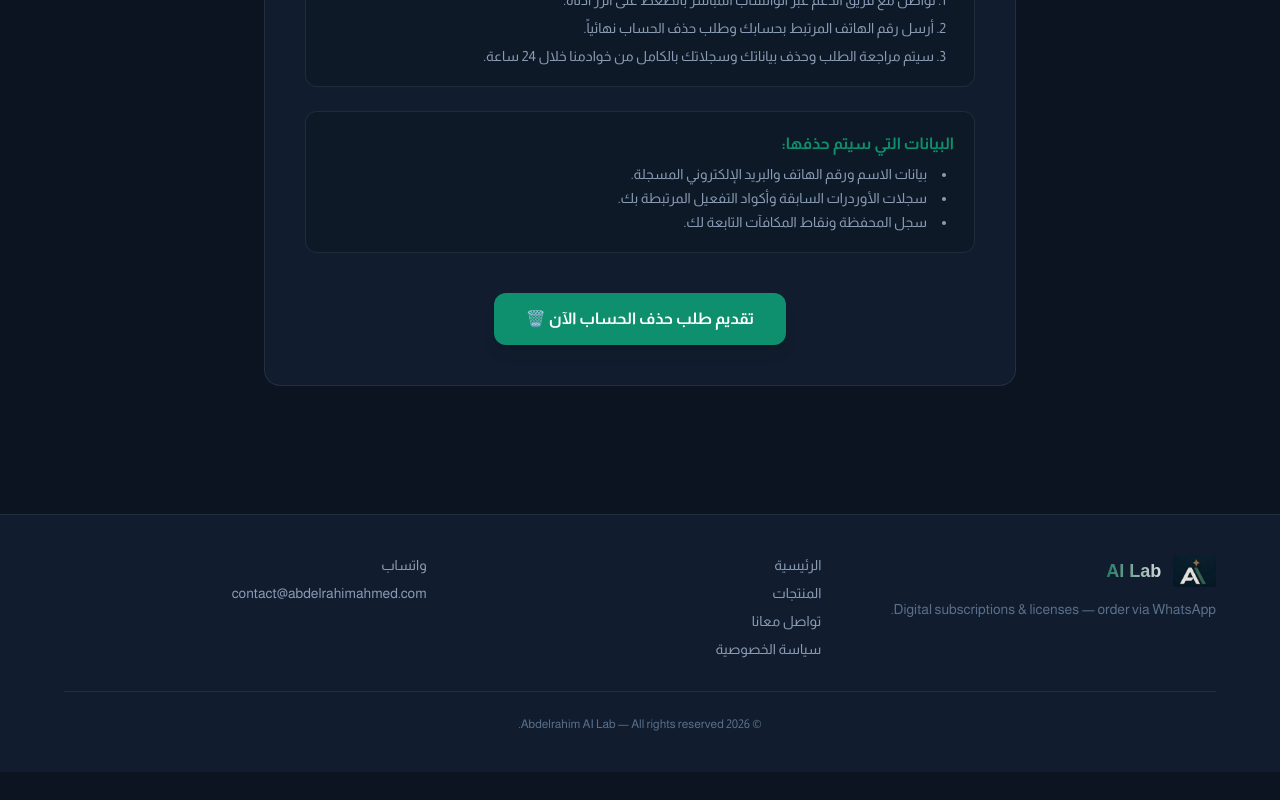
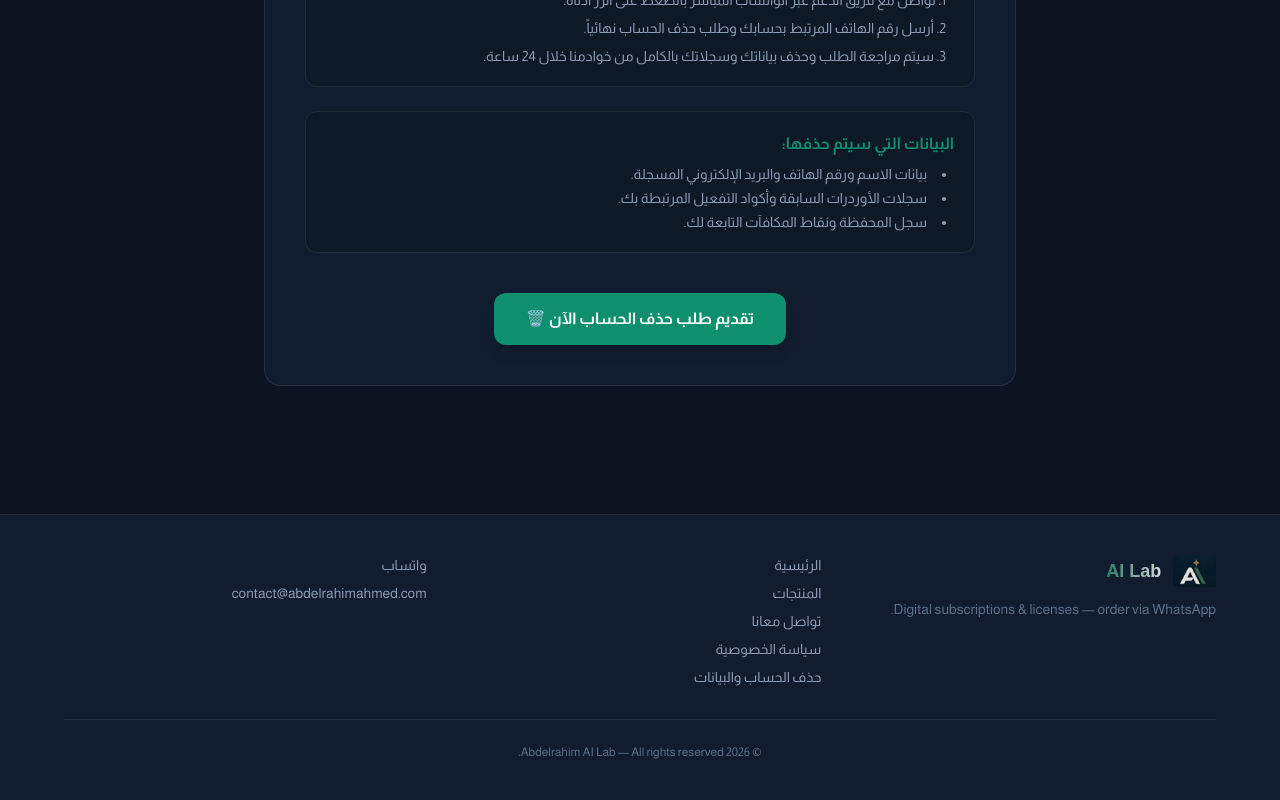
Before and after one commit to Abdelrahimtd/services.abdelrahimahmed, a Next.js app: page /delete-account in a window 1280 px wide. Shown: the part 397-1197 px from the top of the page. Before the commit the page ends 1169 px from the top, so only its background shows below. Built offline with nearby package versions, Linux system fonts and the light colour scheme; a web font is replaced by a local one.

Commit message:
add-delete-page

```diff
--- a/src/components/Footer.tsx
+++ b/src/components/Footer.tsx
@@ -33,6 +33,9 @@ export default function Footer() {
             <Link href="/privacy" className="text-text-secondary text-sm hover:text-text-primary no-underline">
               سياسة الخصوصية
             </Link>
+            <Link href="/delete-account" className="text-text-secondary text-sm hover:text-text-primary no-underline">
+              حذف الحساب والبيانات
+            </Link>
           </div>
           <div className="flex flex-col gap-2">
             <a
```
